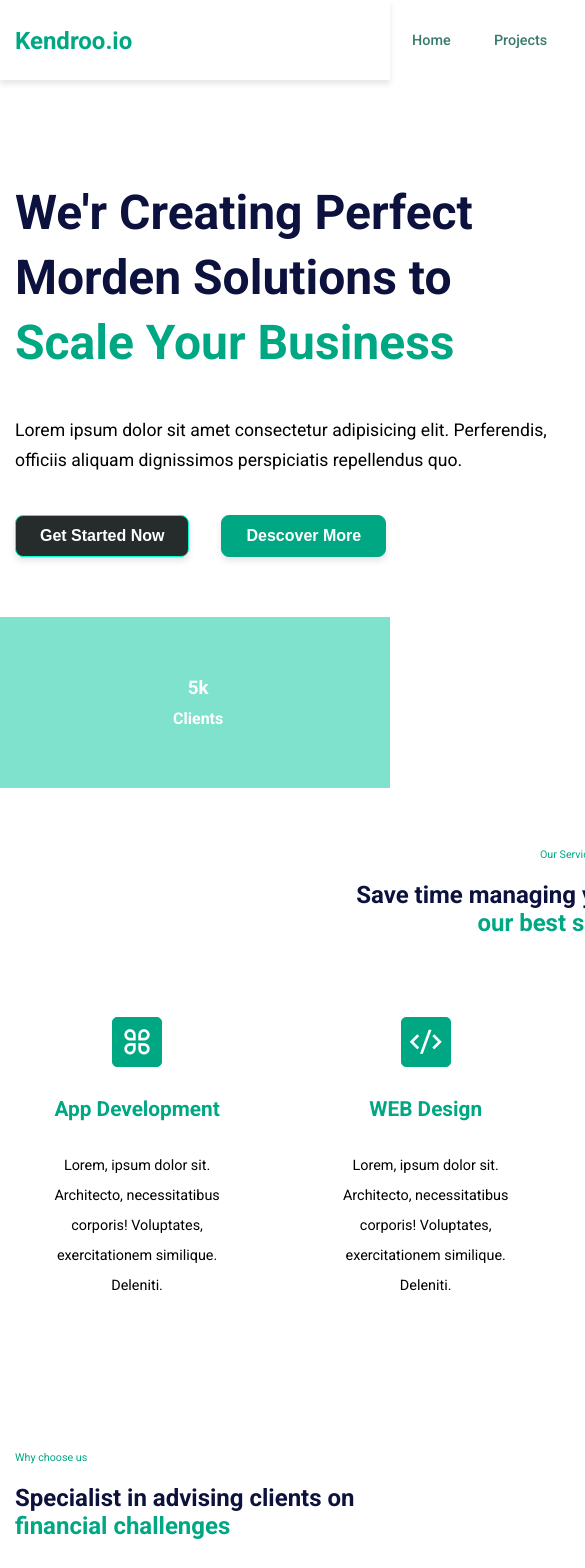
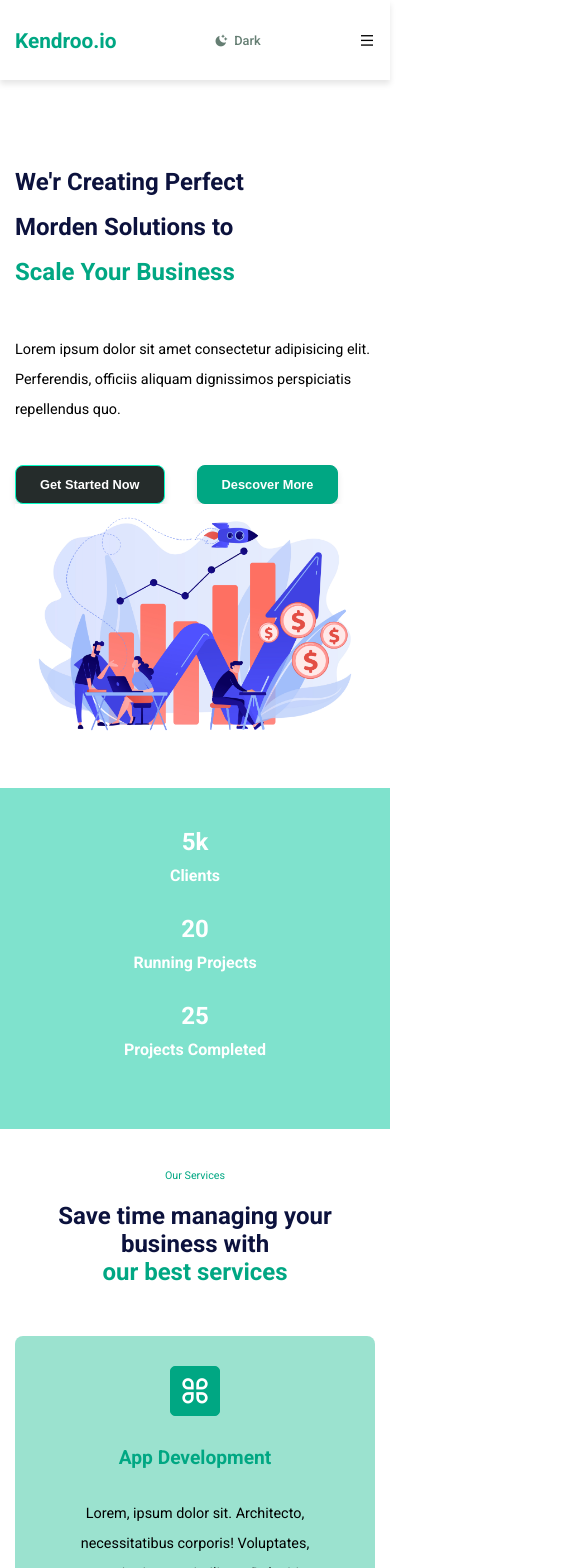
Before and after one commit to ShadmanShahariar/CompanyPortfolio, a React (Create React App) app: page / in a window 390 px wide. Shown: the top 1568 px of the page, 585 px wide, since content can reach past the window. Built offline with nearby package versions, Linux system fonts and the light colour scheme.

Commit message:
responsive done

```diff
--- a/src/App.css
+++ b/src/App.css
@@ -117,3 +117,17 @@
 .light-theme .team__img{
   background: #ddd;
 }
+
+/* RESPONSIVE CSS */
+
+@media only screen and (max-width: 1024px) {
+  .container{
+    width: 100%;
+  }
+}
+
+@media only screen and (max-width: 768px) {
+  section{
+    padding: 40px 0px;
+  }
+}
--- a/src/components/Footer/footer.css
+++ b/src/components/Footer/footer.css
@@ -64,3 +64,38 @@
 .light-theme .copyright {
   color: #555;
 }
+
+/* RESPONSIVE CSS */
+
+@media only screen and (max-width: 992px) {
+}
+
+@media only screen and (max-width: 768px) {
+  .footer__logo {
+    width: 50%;
+  }
+
+  .footer__logo h2 {
+    font-size: 1.5rem;
+  }
+  .footer__wrapper {
+    flex-wrap: wrap;
+    column-gap: 1.5rem !important;
+    row-gap: 1.5rem;
+  }
+}
+
+@media only screen and (max-width: 576px) {
+  .footer__quick-links {
+    width: 47%;
+  }
+  .footer__logo {
+    width: 47%;
+  }
+  .footer__logo .small__text {
+    width: 100%;
+  }
+}
+
+@media only screen and (max-width: 375px) {
+}
--- a/src/components/Header/Header.jsx
+++ b/src/components/Header/Header.jsx
@@ -26,6 +26,14 @@
 ];
 
 const Header = ({ theme, toggleTheme }) => {
+  // RESPONSIVE MENU
+
+  const menuRef = useRef(null);
+  const toggleMenu = () => {
+    menuRef.current.classList.toggle("menu_active");
+  };
+
+  //  STICY NAVIGATION-(NOTE-NOT WORKING)
   const headerRef = useRef(null);
 
   const handleScroll = () => {
@@ -47,6 +55,7 @@
     };
   }, []);
 
+  // CLICK TO JUMP TO SECTION
   const handleClick = (e) => {
     e.preventDefault();
 
@@ -66,15 +75,15 @@
   };
   return (
     <div>
-      <header className="header" ref={headerRef}>
+      <header id="home" className="header" ref={headerRef}>
         {/* <header className="header"> */}
         <div className="container">
           <div className="nav__wrapper">
             <div className="logo">
               <h2>Kendroo.io</h2>
             </div>
-            {/* navigation */}
-            <div className="navigation">
+            {/* NAVIGATION */}
+            <div className="navigation" ref={menuRef} onClick={toggleMenu}>
               <ul className="menu">
                 {nav__links.map((item, index) => (
                   <li className="menu__item" key={index}>
@@ -89,8 +98,8 @@
                 ))}
               </ul>
             </div>
-            {/* navigation--End */}
-            {/* light mode */}
+
+            {/* LIGHT MODE */}
             <div className="light__mode">
               <span onClick={toggleTheme}>
                 {theme === "light-theme" ? (
@@ -105,6 +114,11 @@
                 )}
               </span>
             </div>
+
+            {/* MOBILE MENU */}
+            <span className="mobile_menu" onClick={toggleMenu}>
+              <i class="ri-menu-line"></i>
+            </span>
           </div>
         </div>
       </header>
--- a/src/components/Header/header.css
+++ b/src/components/Header/header.css
@@ -62,7 +62,7 @@
 }
 
 .light-theme .light__mode span {
-  color: #000;
+  color: #657e73;
   font-weight: 500;
 }
 
@@ -106,3 +106,62 @@
 .light-theme .header__shrink .menu__link {
   font-size: 1rem;
 }
+
+.mobile_menu {
+  color: #fff;
+  font-size: 1.3rem;
+  cursor: pointer;
+  display: none;
+}
+
+.light-theme .mobile_menu {
+  color: #000;
+}
+
+/* RESPONSIVE CSS */
+
+@media only screen and (max-width: 992px) {
+  .navigation {
+    position: fixed;
+    top: 0;
+    left: 0;
+    width: 100%;
+    height: 100%;
+    background: rgba(6, 11, 26, 0.868);
+    z-index: 99999;
+    display: none;
+  }
+  .menu {
+    flex-direction: column;
+    background: rgb(132, 226, 201);
+    width: 250px;
+    height: 100%;
+    align-items: center;
+    justify-content: center;
+    position: absolute;
+    top: 0;
+    right: 0;
+    z-index: 999999;
+  }
+  .menu_active {
+    display: block;
+  }
+
+  .mobile_menu {
+    display: block;
+  }
+}
+
+@media only screen and (max-width: 768px) {
+  .header {
+    height: 50px;
+    line-height: 50px;
+    width: 100%;
+  }
+  .mobile_menu {
+    font-size: 1rem;
+  }
+  .logo h2 {
+    font-size: 1.3rem;
+  }
+}
--- a/src/styles/about.css
+++ b/src/styles/about.css
@@ -55,3 +55,30 @@
 .light-theme .choose__us-title {
   color: #000;
 }
+
+/* RESPONSIVE CSS */
+
+@media only screen and (max-width: 992px) {
+  .about_contant h2 {
+    font-size: 1.5rem;
+  }
+}
+
+@media only screen and (max-width: 768px) {
+  .about_wrapper {
+    flex-direction: column;
+  }
+  .about_contant,
+  .about_img {
+    width: 100%;
+  }
+  .about_img {
+    height: 400px !important;
+  }
+  .about_contant {
+    margin-bottom: 30px;
+  }
+}
+
+/* @media only screen and (max-width: 576px) {
+} */
--- a/src/styles/blog.css
+++ b/src/styles/blog.css
@@ -67,3 +67,35 @@
   font-size: 1.5rem;
   margin-bottom: 20px;
 }
+
+/* RESPONSIVE CSS */
+
+@media only screen and (max-width: 992px) {
+  .blog__top-contant h2 {
+    font-size: 1.5rem;
+  }
+}
+
+@media only screen and (max-width: 768px) {
+  .blog__item {
+    width: 45%;
+    margin-bottom: 30px;
+  }
+  .blog__item:nth-child(2) {
+    width: 50%;
+  }
+
+  .blog__wrapper {
+    flex-wrap: wrap;
+  }
+}
+
+@media only screen and (max-width: 576px) {
+  .blog__item,
+  .blog__item:nth-child(2) {
+    width: 100%;
+  }
+  .blog__item:nth-child(2) {
+    margin-top: 0;
+  }
+}
--- a/src/styles/counter.css
+++ b/src/styles/counter.css
@@ -24,3 +24,36 @@
 .counter__title {
   font-style: 1.5rem;
 }
+
+/* RESPONSIVE CSS */
+
+@media only screen and (max-width: 992px) {
+  .counter__number {
+    font-size: 2rem;
+  }
+  .counter__title {
+    font-size: 1.2rem;
+  }
+  .counter__item {
+    width: 30%;
+  }
+}
+
+@media only screen and (max-width: 768px) {
+  .counter__number {
+    font-size: 1.5rem;
+  }
+  .counter__title {
+    font-size: 1rem;
+  }
+}
+
+@media only screen and (max-width: 576px) {
+  .counter__wrapper {
+    flex-direction: column;
+  }
+  .counter__item {
+    width: 100%;
+    margin-bottom: 30px;
+  }
+}
--- a/src/styles/hero.css
+++ b/src/styles/hero.css
@@ -87,3 +87,36 @@
   outline: 2px solid var(--primary-color);
   outline-offset: 2px;
 }
+
+/* RESPONSIVE CSS */
+
+@media only screen and (max-width: 992px) {
+  .hero__content h2 {
+    font-size: 1.8rem;
+    line-height: 50px;
+  }
+}
+
+@media only screen and (max-width: 768px) {
+  .hero__content h2 {
+    font-size: 1.5rem;
+    line-height: 45px;
+  }
+  .hero__content p {
+    font-size: 0.9rem;
+  }
+  .primary__btn,
+  .secondery__btn {
+    font-size: 0.8rem;
+  }
+}
+
+@media only screen and (max-width: 576px) {
+  .hero__content,
+  .hero__image {
+    width: 100%;
+  }
+  .hero__wrapper {
+    flex-direction: column;
+  }
+}
--- a/src/styles/newsletter.css
+++ b/src/styles/newsletter.css
@@ -37,3 +37,40 @@
     rgba(226, 250, 255, 1) 78%
   );
 }
+
+/* RESPONSIVE CSS */
+
+@media only screen and (max-width: 992px) {
+  .newsletter__content h2 {
+    font-size: 1.5rem;
+  }
+}
+
+@media only screen and (max-width: 768px) {
+  .newsletter__wrapper {
+    flex-wrap: wrap;
+  }
+
+  .newsletter__content,
+  .newsletter__form {
+    width: 100%;
+  }
+
+  .newsletter__content {
+    margin-bottom: 30px;
+  }
+
+  .newsletter__form input {
+    padding: 8px 20px;
+    font-size: 0.9rem;
+  }
+}
+
+/* @media only screen and (max-width: 576px) {
+} */
+
+@media only screen and (max-width: 375px) {
+  .newsletter__content h2 {
+    font-size: 1.2rem;
+  }
+}
--- a/src/styles/services.css
+++ b/src/styles/services.css
@@ -16,6 +16,10 @@
   text-align: center;
   border-radius: 0.5rem;
   cursor: pointer;
+}
+
+.light-theme .services__item {
+  background: #4eccaa90;
 }
 
 .service__icon {
@@ -49,3 +53,33 @@
   font-size: 1.3rem;
   margin-bottom: 30px;
 }
+
+/* RESPONSIVE CSS */
+
+@media only screen and (max-width: 992px) {
+  .services__top-contant h2 {
+    font-size: 1.5rem;
+  }
+  .service_content-wrapper {
+    flex-wrap: wrap;
+  }
+  .services__item {
+    width: 31%;
+    margin-bottom: 30px;
+  }
+}
+
+@media only screen and (max-width: 768px) {
+  .services__item {
+    width: 47.7%;
+  }
+  .services__title {
+    font-size: 1.2rem;
+  }
+}
+
+@media only screen and (max-width: 576px) {
+  .services__item {
+    width: 100%;
+  }
+}
--- a/src/styles/team.css
+++ b/src/styles/team.css
@@ -63,3 +63,33 @@
   border-radius: 3px;
   cursor: pointer;
 }
+
+/* RESPONSIVE CSS */
+
+/* @media only screen and (max-width: 992px) {
+} */
+
+@media only screen and (max-width: 768px) {
+  .team__item {
+    width: 30%;
+    margin-bottom: 30px;
+  }
+  .team__wrapper {
+    flex-wrap: wrap;
+  }
+  .team__content h2 {
+    font-size: 1.5rem;
+  }
+  .team__details h4 {
+    font-size: 1rem;
+  }
+  .team__details p {
+    font-size: 0.8rem;
+  }
+}
+
+@media only screen and (max-width: 576px) {
+  .team__item {
+    width: 100%;
+  }
+}
--- a/src/styles/testimonial.css
+++ b/src/styles/testimonial.css
@@ -14,6 +14,10 @@
   border-radius: 0.5rem;
   text-align: center;
   cursor: pointer;
+}
+
+.light-theme .slider__item {
+  background: #4eccaa90;
 }
 
 .customer__details {
@@ -44,3 +48,24 @@
 .light-theme .customer__name {
   color: black;
 }
+
+/* RESPONSIVE CSS */
+
+@media only screen and (max-width: 992px) {
+  .slider__content-top h2 {
+    font-size: 1.5rem;
+  }
+}
+
+@media only screen and (max-width: 768px) {
+  .slider__wrapper {
+    width: 90%;
+  }
+
+  .customer__name {
+    font-size: 1rem;
+  }
+}
+
+/* @media only screen and (max-width: 576px) {
+} */
```
